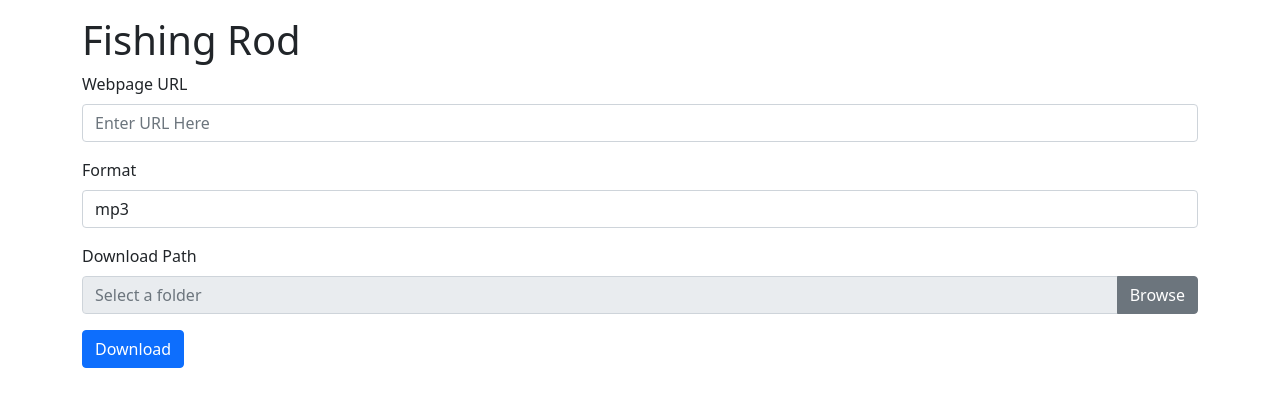
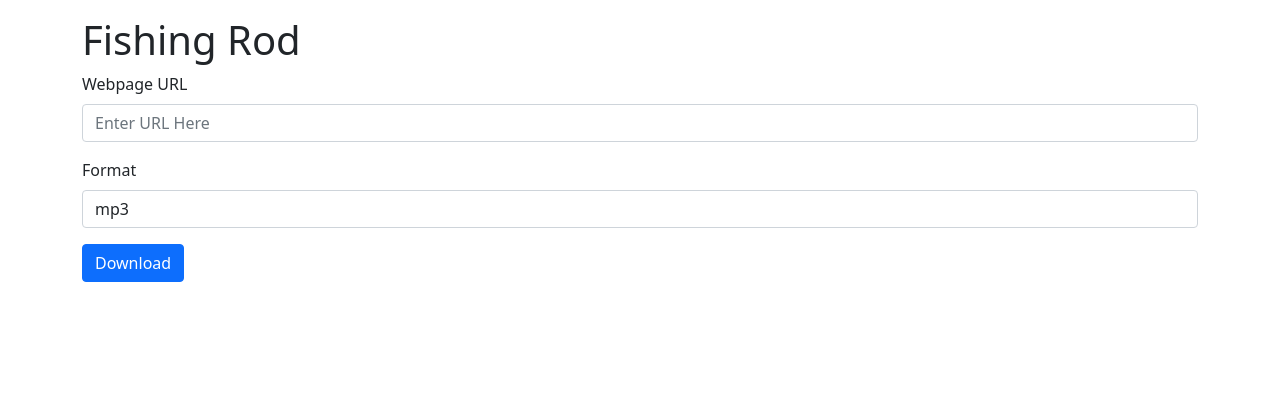
Before and after one commit to juhilxbhatt/Fishing_Rod, a Flask app: page / in a window 1280 px wide. Shown: the top 407 px of the page. Run offline with Flask 3, Linux system fonts and the light colour scheme.

Commit message:
Removed Download Path

```diff
--- a/app.py
+++ b/app.py
@@ -23,7 +23,10 @@ def url_validator(url):
     return False
 
 # Utility: Download video
-def download_video(Download_url, format_option, download_path):
+def download_video(Download_url, format_option):
+    # Set the default download directory
+    download_path = os.path.join(Path.home(), 'Downloads')  # Default Downloads folder
+
     try:
         command = ['yt-dlp', '-o', f'{download_path}/%(title)s.%(ext)s']
 
@@ -46,10 +49,9 @@ def download():
     if request.method == 'POST' and 'Download_url' in request.form and 'Format_selector' in request.form:
         Download_url = request.form['Download_url'].strip()
         format_option = request.form['Format_selector']
-        download_path = request.form['Download_path']
 
         if Download_url:
-            result = download_video(Download_url, format_option, download_path)
+            result = download_video(Download_url, format_option)
             message = result['message']
             errorType = 1 if result['success'] else 0
         else:
--- a/templates/Index.html
+++ b/templates/Index.html
@@ -33,33 +33,8 @@
                         <option value="mp4-1080p">mp4-1080p</option>
                     </select>
                 </div>
-                <div class="mb-3">
-                    <label for="Download_path" class="form-label">Download Path</label>
-                    <div class="input-group">
-                        <input type="text" class="form-control" id="Download_path" name="Download_path" placeholder="Select a folder" readonly required>
-                        <button type="button" class="btn btn-secondary" onclick="selectDownloadPath()">Browse</button>
-                    </div>
-                </div>
                 <button type="submit" class="btn btn-primary">Download</button>
             </form>
         </div>
-
-        <script>
-            // Trigger the file picker
-            function selectDownloadPath() {
-                const input = document.createElement('input');
-                input.type = 'file';
-                input.webkitdirectory = true; // Allow folder selection
-                input.directory = true;
-                input.multiple = false;
-
-                input.addEventListener('change', function(event) {
-                    const selectedPath = input.files[0]?.webkitRelativePath.split('/')[0];
-                    document.getElementById('Download_path').value = selectedPath || '';
-                });
-
-                input.click();
-            }
-        </script>
     </body>
 </html>
```
